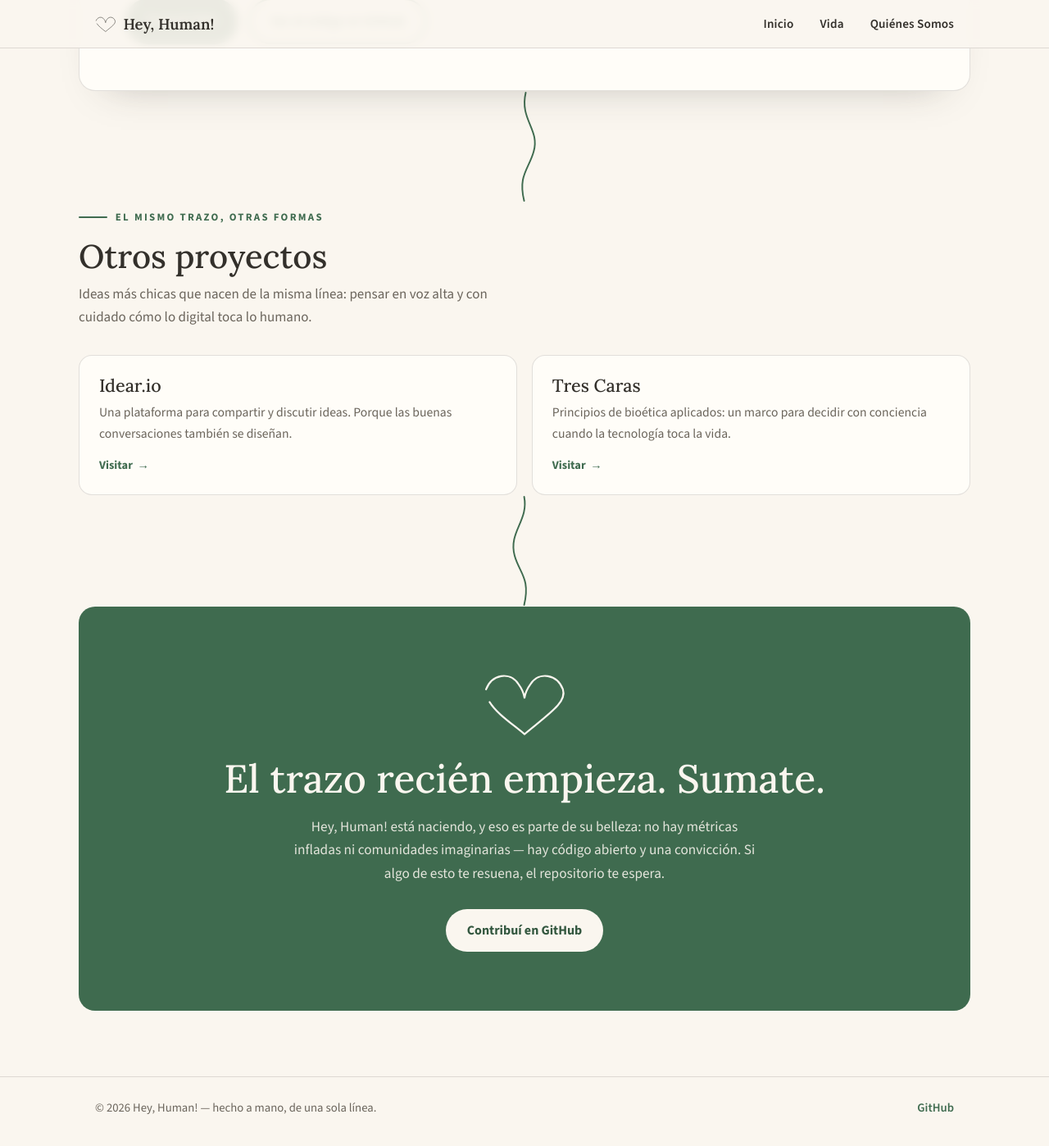
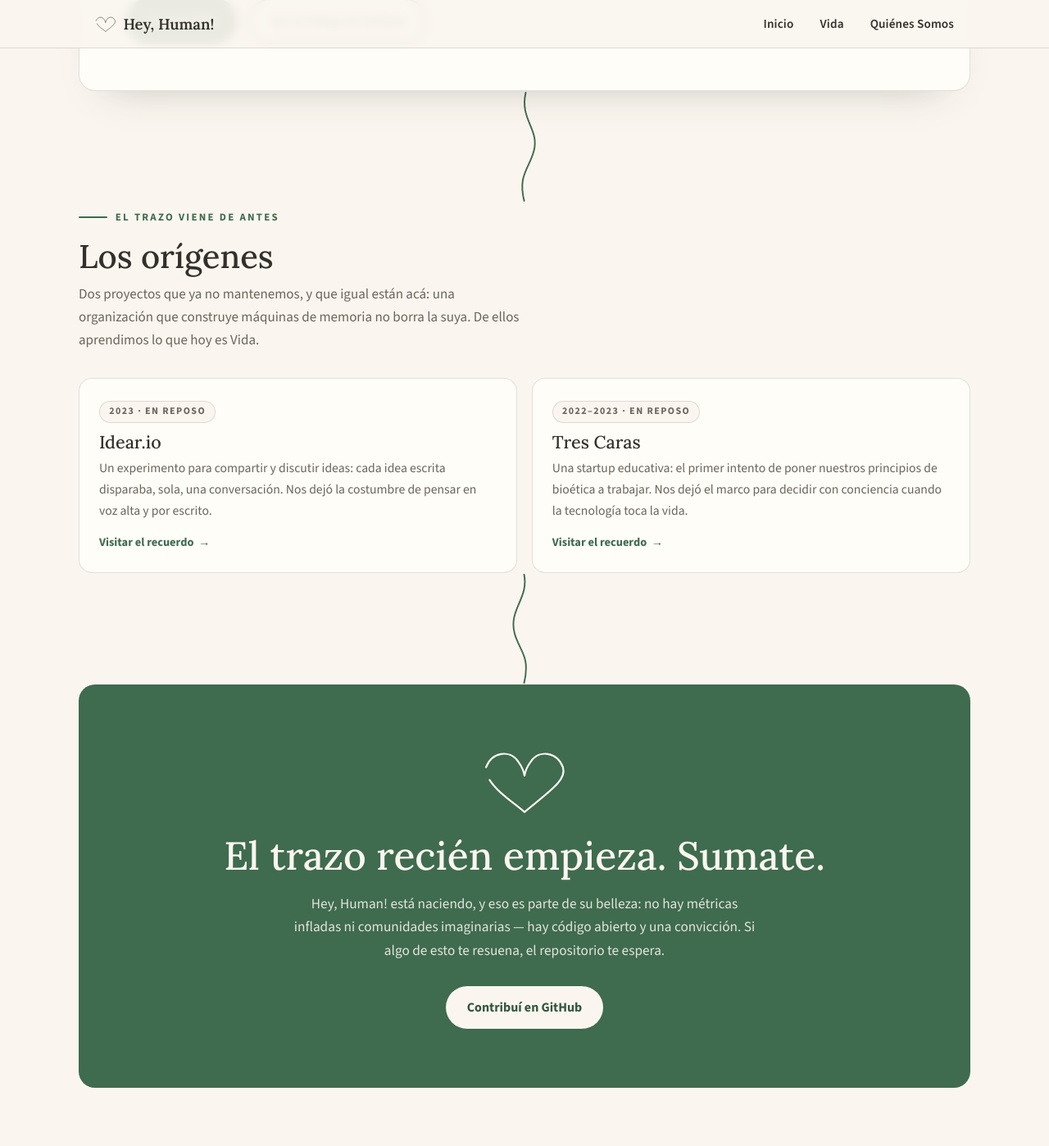
Before and after one commit to Hey-Human/hey-human.github.io, a Jekyll site: the page built from index.html, in a window 1280 px wide and 1400 px high, scrolled down 1481 px. Shown: the whole window at 82% size. Built offline with Jekyll 4.4.1, drawn with Linux system fonts in a browser that asks for light colours.

Commit message:
los orígenes: Idear.io y Tres Caras reconocidos, no fingidos vivos
Última actividad real: idear.io 09/2023, tres-caras 01/2023. La sección
deja de prometer proyectos activos y los presenta como memoria fechada
— la org practica en su propia historia lo que Vida predica.

Co-Authored-By: Claude Fable 5 <noreply@anthropic.com>

```diff
--- a/index.html
+++ b/index.html
@@ -167,6 +167,12 @@
     box-shadow:0 1rem 2rem -1.6rem rgba(51,48,43,.5);
   }
   .tarjeta h3{font-size:1.35rem}
+  .anio{
+    display:inline-block;font-size:.75rem;font-weight:700;letter-spacing:.12em;
+    text-transform:uppercase;color:var(--tinta-suave);
+    border:1px solid var(--linea);border-radius:999px;
+    padding:.15rem .7rem;margin-bottom:.7rem;background:var(--papel);
+  }
   .tarjeta p{color:var(--tinta-suave);margin-top:.4rem;font-size:.98rem}
   .tarjeta .ir{display:inline-block;margin-top:.9rem;font-weight:700;font-size:.9rem;color:var(--verde)}
   .tarjeta:hover .ir::after{transform:translateX(4px)}
@@ -273,19 +279,21 @@
   <!-- OTROS PROYECTOS -->
   <section class="otros">
     <div class="caja">
-      <span class="ojal">El mismo trazo, otras formas</span>
-      <h2>Otros proyectos</h2>
-      <p class="intro">Ideas más chicas que nacen de la misma línea: pensar en voz alta y con cuidado cómo lo digital toca lo humano.</p>
+      <span class="ojal">El trazo viene de antes</span>
+      <h2>Los orígenes</h2>
+      <p class="intro">Dos proyectos que ya no mantenemos, y que igual están acá: una organización que construye máquinas de memoria no borra la suya. De ellos aprendimos lo que hoy es Vida.</p>
       <div class="tarjetas">
         <a class="tarjeta" href="https://hey-human.github.io/idear.io/">
+          <span class="anio">2023 · en reposo</span>
           <h3>Idear.io</h3>
-          <p>Una plataforma para compartir y discutir ideas. Porque las buenas conversaciones también se diseñan.</p>
-          <span class="ir">Visitar</span>
+          <p>Un experimento para compartir y discutir ideas: cada idea escrita disparaba, sola, una conversación. Nos dejó la costumbre de pensar en voz alta y por escrito.</p>
+          <span class="ir">Visitar el recuerdo</span>
         </a>
         <a class="tarjeta" href="https://hey-human.github.io/tres-caras/">
+          <span class="anio">2022–2023 · en reposo</span>
           <h3>Tres Caras</h3>
-          <p>Principios de bioética aplicados: un marco para decidir con conciencia cuando la tecnología toca la vida.</p>
-          <span class="ir">Visitar</span>
+          <p>Una startup educativa: el primer intento de poner nuestros principios de bioética a trabajar. Nos dejó el marco para decidir con conciencia cuando la tecnología toca la vida.</p>
+          <span class="ir">Visitar el recuerdo</span>
         </a>
       </div>
     </div>
```
